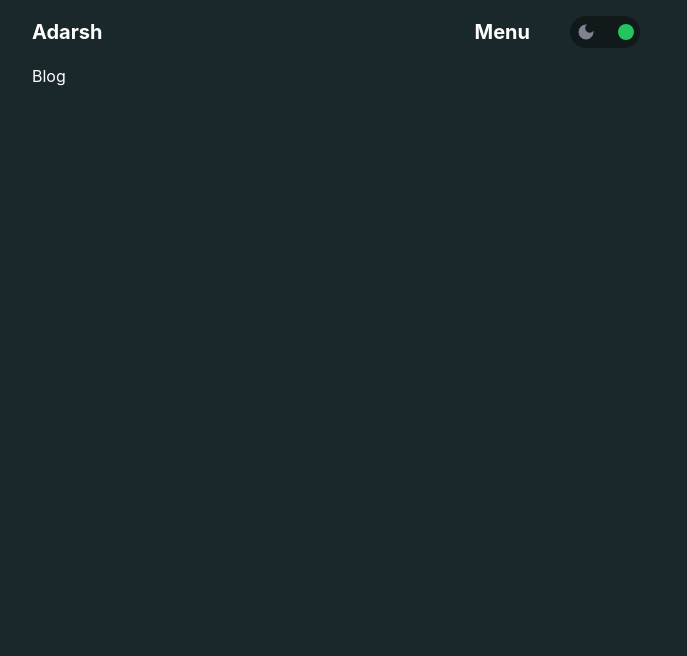
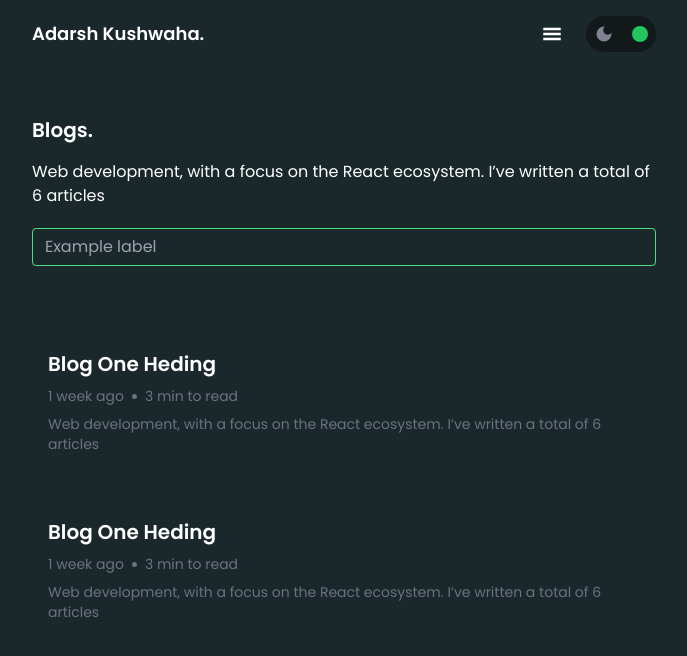
Before and after one commit to Adarsh-kushwaha/My-Portfolio, a Next.js app: page /blog in a window 1280 px wide. Shown: the top 656 px of the page, without its empty margins (296-983 px from the left). Built offline with nearby package versions, Linux system fonts and the light colour scheme.

Commit message:
added blog ui

```diff
--- /dev/null
+++ b/components/blog/BlogCard.jsx
@@ -0,0 +1,19 @@
+import React from 'react'
+
+const BlogCard = ({ post }) => {
+  return (
+
+      <div className='dark:hover:bg-[#015c509c] hover:bg-[#0bf8a975] cursor-pointer p-4 rounded-lg transition ease-in-out delay-100 hover:-translate-y-1 hover:scale-105'>
+        <h2 className='text-xl font-bold capitalize'>Blog One Heding</h2>
+        <div className='text-gray-500 text-sm flex flex-row justify-start gap-2 py-2'>
+          <p>1 week ago</p>
+          <p className='w-[5px] h-[5px] rounded-full bg-gray-500 mt-2'></p>
+          <p>3 min to read</p>
+        </div>
+        <p className='text-gray-500 pb-2 text-sm'>Web development, with a focus on the React ecosystem. I’ve written a total of 6 articles</p>
+      </div>
+
+  )
+}
+
+export default BlogCard
--- a/components/layout/Layout.jsx
+++ b/components/layout/Layout.jsx
@@ -8,7 +8,7 @@ const Layout = ({ children }) => {
     return (
         <div className={darkMode ? "dark" : " "}>
             <div className='dark:bg-[#1A282B] bg-green-50 dark:text-white text-gray-800 h-screen'>
-                <main className="md:w-[50%] md:m-auto md:px-2 px-4 ">
+                <main className="md:w-[50%] md:m-auto md:px-2 px-4">
                     <Navbar darkMode={darkMode} setDarkMode={setDarkMode} />
                     {children}
                 </main>
--- a/components/layout/Navbar.jsx
+++ b/components/layout/Navbar.jsx
@@ -1,29 +1,27 @@
 import React from 'react';
 import { MdDarkMode, MdLightMode } from "react-icons/md";
 import { BsFillCircleFill } from "react-icons/bs";
+import {GiHamburgerMenu} from "react-icons/gi"
 
 
 const Navbar = ({ darkMode, setDarkMode }) => {
 
-    const themeHandler = () => {
-        setDarkMode(!darkMode)
-    }
 
     return (
-        <div className='container flex flex-row items-center justify-between py-4'>
+        <div className='container flex flex-row items-center justify-between py-4 w-full mb-10'>
             <div className=''>
-                <h2 className='font-bold text-xl'>Adarsh</h2>
+                <h2 className='font-bold text-lg hover:underline'>Adarsh Kushwaha.</h2>
             </div>
             <div className='flex flex-row justify-between items-center gap-6'>
-                <h2 className='font-bold text-xl'>Menu</h2>
+                <h2 className='font-bold text-xl cursor-pointer'><GiHamburgerMenu size={20}/></h2>
                 <div className='flex flex-row justify-start items-center'>
-                    <div className='px-4' onClick={() => { setDarkMode(!darkMode) }}>
+                    <div onClick={() => { setDarkMode(!darkMode) }}>
                         {darkMode ?
-                            <div className='flex flex-row bg-[#11191b] p-1.5 rounded-full justify-between items-center w-[70px] cursor-pointer'>
+                            <div className='flex flex-row bg-[#11191b] p-2 rounded-full justify-between items-center w-[70px] cursor-pointer '>
                                 <MdDarkMode size={20} className="fill-[#808191]" />
                                 <BsFillCircleFill className="fill-green-500" />
                             </div>
-                            : <div className='flex flex-row bg-[#11191b] p-1.5 rounded-full justify-between items-center w-[70px] cursor-pointer'>
+                            : <div className='flex flex-row bg-[#11191b] p-2 rounded-full justify-between items-center w-[70px] cursor-pointer'>
                                 <BsFillCircleFill className="fill-green-500" />
                                 <MdLightMode size={20} className="fill-[#808191]" />
                             </div>}
--- a/pages/_app.js
+++ b/pages/_app.js
@@ -1,3 +1,4 @@
+
 import '../styles/globals.css'
 import Layout from '../components/layout/Layout'
 
--- a/pages/blog/index.js
+++ b/pages/blog/index.js
@@ -1,7 +1,41 @@
+import BlogCard from "../../components/Blog/BlogCard";
+
+const DUMMY_POST = [{ title: "Blog 1 Heading", excerpt: "this id blog one excerpt to get idea about blog is about what?" },
+{ title: "Blog 2 Heading", excerpt: "this id blog one excerpt to get idea about blog is about what?" }]
+
 const Blog = () => {
     return <>
         <div>
-            Blog
+            <div className="text-xl font-bold py-2">Blogs.</div>
+            <div className="text-md my-2">Web development, with a focus on the React ecosystem. I’ve written a total of 6 articles</div>
+            <div className="flex justify-center">
+                <div className="my-3 w-full">
+                    <input
+                        type="text"
+                        className="
+                        form-control
+                        block
+                        w-full
+                        px-3
+                        py-1.5
+                        text-base
+                        font-normal
+                        bg-transparent bg-clip-padding
+                        border border-solid border-green-400
+                        rounded
+                        transition
+                        ease-in-out
+                        m-0
+                     focus:text-gray-700 dark:focus:text-white focus:bg-white dark:focus:bg-[#223236] focus:border-green-600 focus:outline-none"
+                        id="exampleFormControlInput1"
+                        placeholder="Example label"
+                    />
+                </div>
+            </div>
+            <div className="grid grid-cols-1 gap-6 mt-14">
+                {DUMMY_POST.map((post, index) => <BlogCard key={post.title} title={post.title} excerpt={post.excerpt} />
+                )}
+            </div>
         </div>
     </>
 }
--- a/styles/globals.css
+++ b/styles/globals.css
@@ -1,13 +1,16 @@
+@import url('https://fonts.googleapis.com/css2?family=Inter:wght@300;400;500;600;700&family=Poppins:wght@200;300;400;600&display=swap');
+
 @tailwind base;
 @tailwind components;
 @tailwind utilities;
+
+
 
 html,
 body {
   padding: 0;
   margin: 0;
-  font-family: -apple-system, BlinkMacSystemFont, Segoe UI, Roboto, Oxygen,
-    Ubuntu, Cantarell, Fira Sans, Droid Sans, Helvetica Neue, sans-serif;
+  font-family: 'Poppins', sans-serif
 }
 
 a {
```
